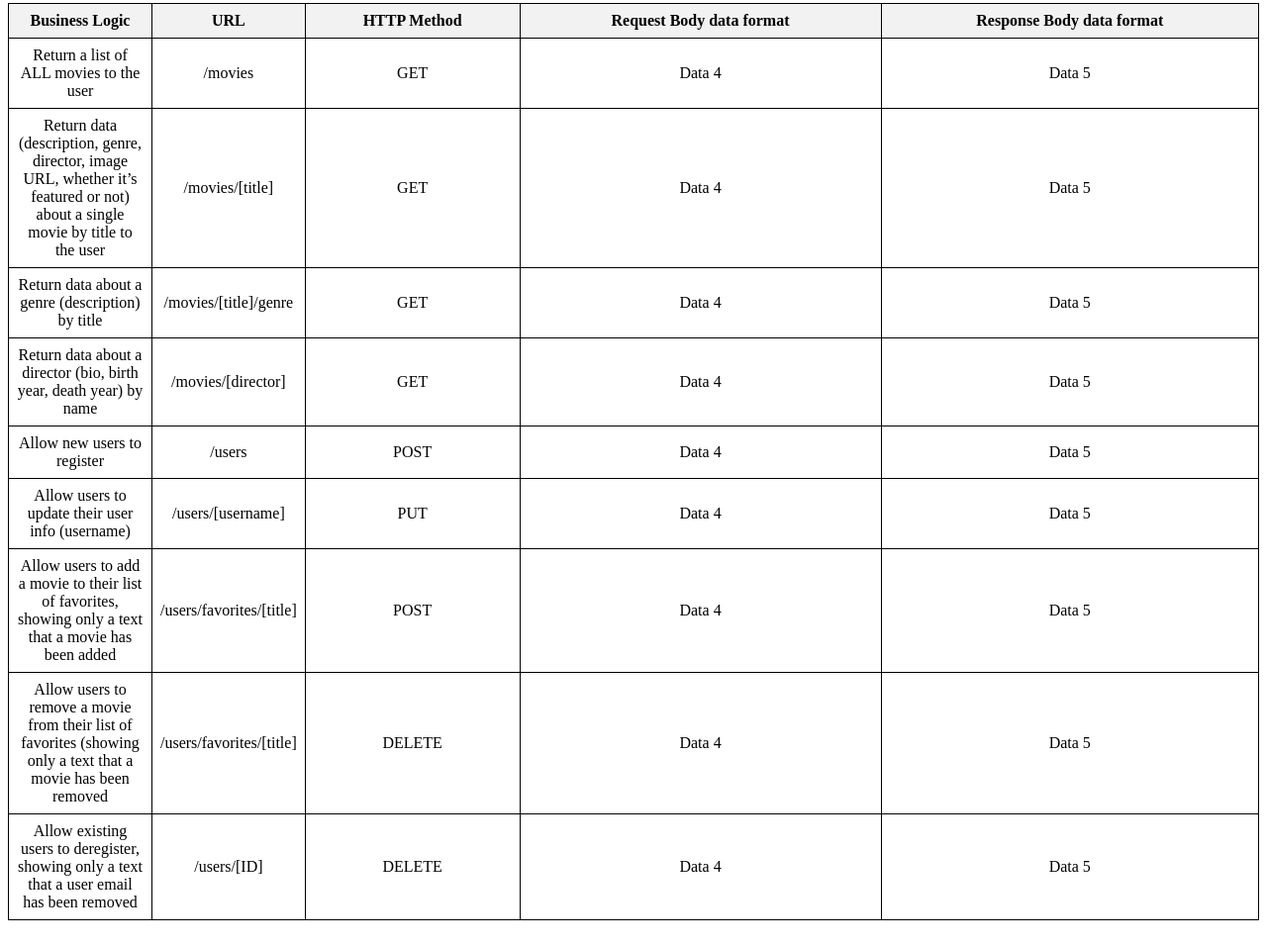
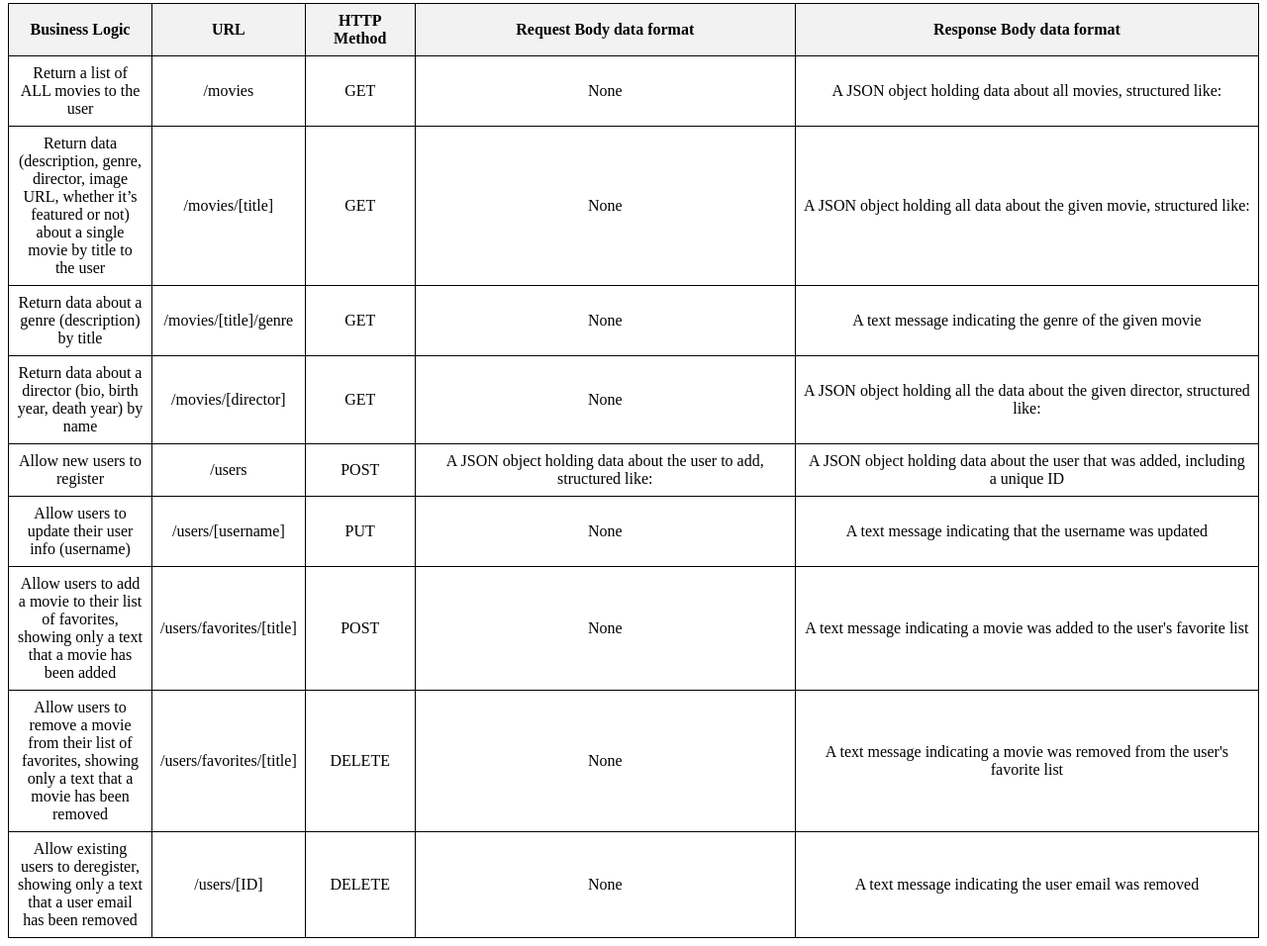
Before and after one commit to stix2you/movie_api, a website: page public/documentation.html in a window 1280 px wide. Shown: the part 209-1165 px from the top of the page at 99% size. Drawn offline with Linux system fonts and the light colour scheme.

Commit message:
more documentation file additions

```diff
--- a/public/documentation.html
+++ b/public/documentation.html
@@ -46,64 +46,64 @@
         <td>Return a list of ALL movies to the user</td>
         <td>/movies</td>
         <td>GET</td>
-        <td>Data 4</td>
-        <td>Data 5</td>
+        <td>None</td>
+        <td>A JSON object holding data about all movies, structured like:</td>
     </tr>
     <tr>
         <td>Return data (description, genre, director, image URL, whether it’s featured or not) about a single movie by title to the user</td>
         <td>/movies/[title]</td>
         <td>GET</td>
-        <td>Data 4</td>
-        <td>Data 5</td>
+        <td>None</td>
+        <td>A JSON object holding all data about the given movie, structured like:</td>
     </tr>
     <tr>
-        <td>Return data about a genre (description) by title</td>
+        <td>Return data about a genre (description) by title</td>  <!-- Given a title, return the Genre-->
         <td>/movies/[title]/genre</td>
         <td>GET</td>
-        <td>Data 4</td>
-        <td>Data 5</td>
+        <td>None</td>
+        <td>A text message indicating the genre of the given movie</td>
     </tr>
     <tr>
         <td>Return data about a director (bio, birth year, death year) by name</td>
         <td>/movies/[director]</td>
         <td>GET</td>
-        <td>Data 4</td>
-        <td>Data 5</td>
+        <td>None</td>
+        <td>A JSON object holding all the data about the given director, structured like:</td>
     </tr>
     <tr>
         <td>Allow new users to register</td>
         <td>/users</td>
         <td>POST</td>
-        <td>Data 4</td>
-        <td>Data 5</td>
+        <td>A JSON object holding data about the user to add, structured like:</td>
+        <td>A JSON object holding data about the user that was added, including a unique ID</td>
     </tr>
     <tr>
         <td>Allow users to update their user info (username)</td>
         <td>/users/[username]</td>
         <td>PUT</td>
-        <td>Data 4</td>
-        <td>Data 5</td>
+        <td>None</td>
+        <td>A text message indicating that the username was updated</td>
     </tr>
     <tr>
         <td>Allow users to add a movie to their list of favorites, showing only a text that a movie has been added</td>
         <td>/users/favorites/[title]</td>
         <td>POST</td>
-        <td>Data 4</td>
-        <td>Data 5</td>
+        <td>None</td>
+        <td>A text message indicating a movie was added to the user's favorite list</td>
     </tr>
     <tr>
-        <td>Allow users to remove a movie from their list of favorites (showing only a text that a movie has been removed</td>
+        <td>Allow users to remove a movie from their list of favorites, showing only a text that a movie has been removed</td>
         <td>/users/favorites/[title]</td>
         <td>DELETE</td>
-        <td>Data 4</td>
-        <td>Data 5</td>
+        <td>None</td>
+        <td>A text message indicating a movie was removed from the user's favorite list</td>
     </tr>
     <tr>
         <td>Allow existing users to deregister, showing only a text that a user email has been removed</td>
         <td>/users/[ID]</td>
         <td>DELETE</td>
-        <td>Data 4</td>
-        <td>Data 5</td>
+        <td>None</td>
+        <td>A text message indicating the user email was removed</td>
     </tr>
 </table>
 
```
